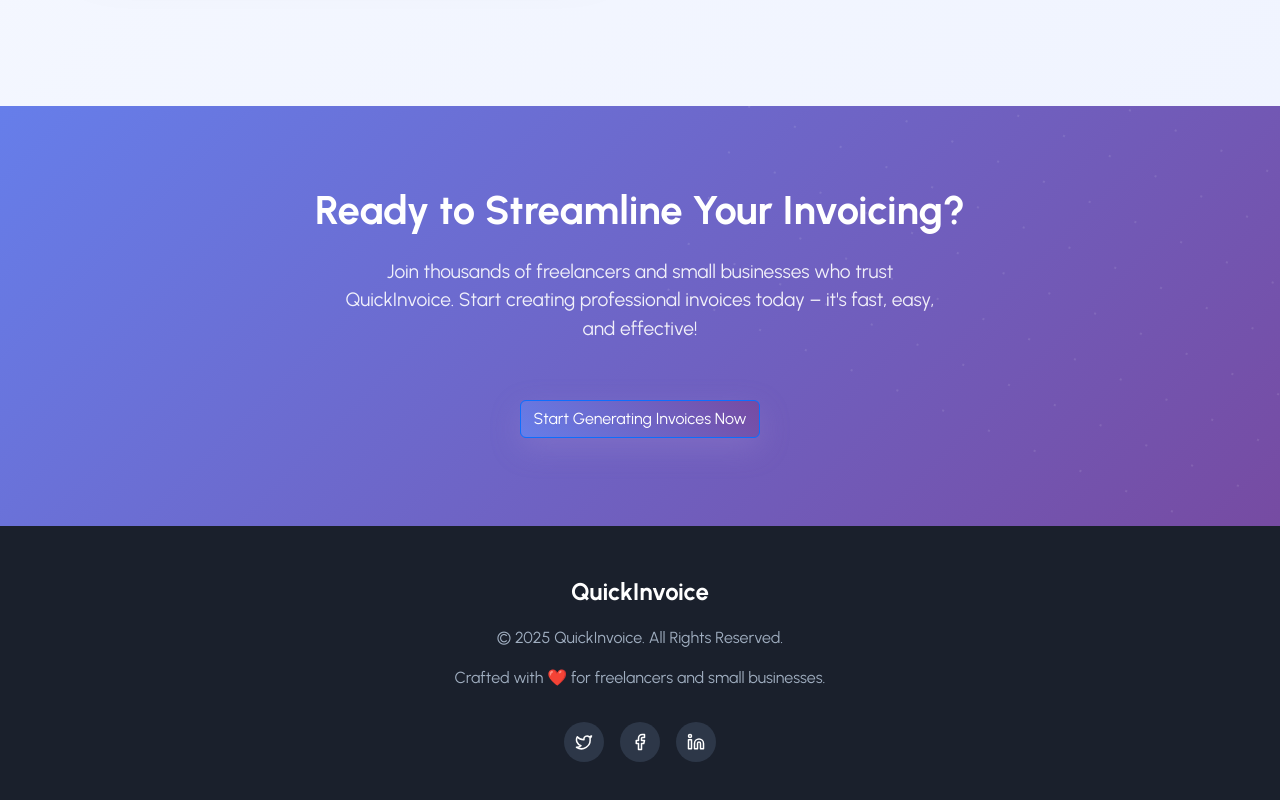
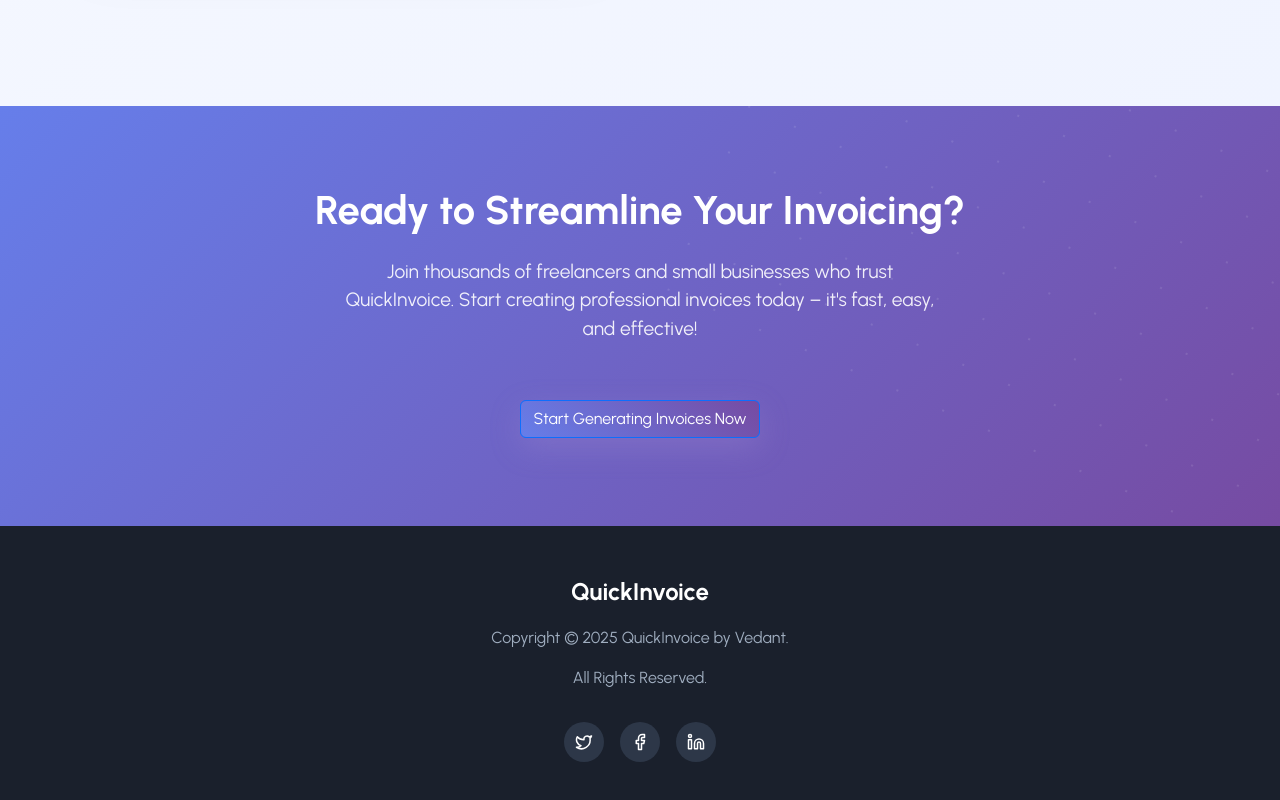
Before and after one commit to VedantK08/Invoice-Frontend, a React (Vite) app: page / in a window 1280 px wide. Shown: the part 3189-3989 px from the top of the page. Built offline with nearby package versions, Linux system fonts and the light colour scheme; no server answers.

Commit message:
Update copyright info in footer section

```diff
--- a/src/pages/LandingPage/LandingPage.jsx
+++ b/src/pages/LandingPage/LandingPage.jsx
@@ -212,8 +212,8 @@ useEffect(() => {
       <footer className="footer">
         <div className="container">
           <div className="footer-logo">QuickInvoice</div>
-          <p>&copy; 2025 QuickInvoice. All Rights Reserved.</p>
-          <p>Crafted with ❤️ for freelancers and small businesses.</p>
+          <p>Copyright &copy; 2025 QuickInvoice by Vedant.</p>
+          <p>All Rights Reserved.</p>
           <div className="social-links">
             <a href="#" aria-label="Twitter">
               <Twitter size={18} />
```
